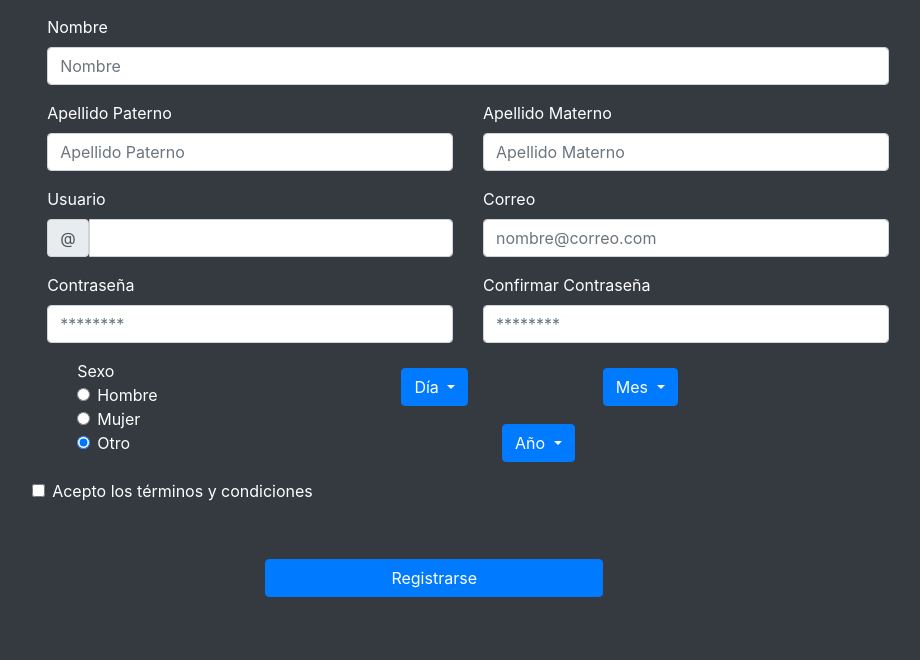
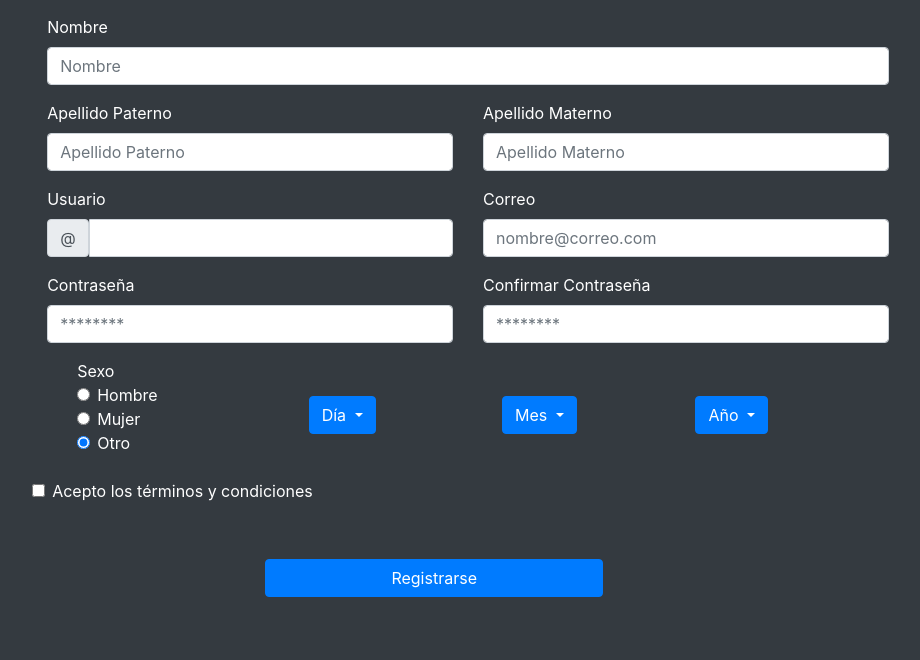
Before and after one commit to Santana-C/ramirezsa, a PHP site: page / in a window 1280 px wide. Shown: the part 17-677 px from the top of the page, without its empty margins (172-1092 px from the left). Run offline with PHP 8.4, Linux system fonts and the light colour scheme; some libraries are stand-ins or nearby versions.

Commit message:
Se ajustaron las posiciones de los controles para la fecha de nacimiento

```diff
--- a/Parcial2/Formulario Bootstrap/index.html
+++ b/Parcial2/Formulario Bootstrap/index.html
@@ -1,5 +1,5 @@
 <!DOCTYPE html>
-<html lang="en">
+<html lang="es-Mx">
 <head>
     <meta charset="UTF-8">
     <meta http-equiv="X-UA-Compatible" content="IE=edge">
@@ -68,7 +68,7 @@
                 </div>
             </div>
             <div class="row col-sm-6 col-md-9 col-lg-7 align-items-center justify-content-center">
-                <div class="dropdown col-sm-4  col-md-4" id="dia">
+                <div class="dropdown col-sm-4 col-md-4 col-lg-4" id="dia">
                     <button class="btn btn-primary dropdown-toggle" type="button" id="dropdownDia" data-bs-toggle="dropdown" aria-expanded="false">
                         Día
                     </button>
@@ -105,7 +105,7 @@
                         <li><a class="dropdown-item" href="#">31</a></li>
                       </ul>
                 </div>
-                <div class="dropdown col-sm-4 col-md-4" id="mes">
+                <div class="dropdown col-sm-4 col-md-4 col-lg-4" id="mes">
                     <button class="btn btn-primary dropdown-toggle" type="button" id="dropdownDia" data-bs-toggle="dropdown" aria-expanded="false">
                         Mes
                     </button>
@@ -124,7 +124,7 @@
                         <li><a class="dropdown-item" href="#">Diciembre</a></li>
                       </ul>
                 </div>
-                <div class="dropdown col-sm-4 col-md-4" id="anio">
+                <div class="dropdown col-sm-4 col-md-4 col-lg-4" id="anio">
                     <button class="btn btn-primary dropdown-toggle" type="button" id="dropdownDia" data-bs-toggle="dropdown" aria-expanded="false">
                         Año
                     </button>
--- a/Parcial2/Formulario Bootstrap/style.css
+++ b/Parcial2/Formulario Bootstrap/style.css
@@ -3,6 +3,14 @@
     max-height: 200px;
     overflow-x: hidden;
 }
-.col-sm-4{
-    margin: 4px;
+
+@media screen and (max-width: 575px) {
+    .col-sm-4{
+        margin: 4px;
+    }
 }
+@media screen and (max-width: 767px) and (min-width: 576px) {
+    .col-md-3{
+        margin: 4px;
+    }
+}
```
